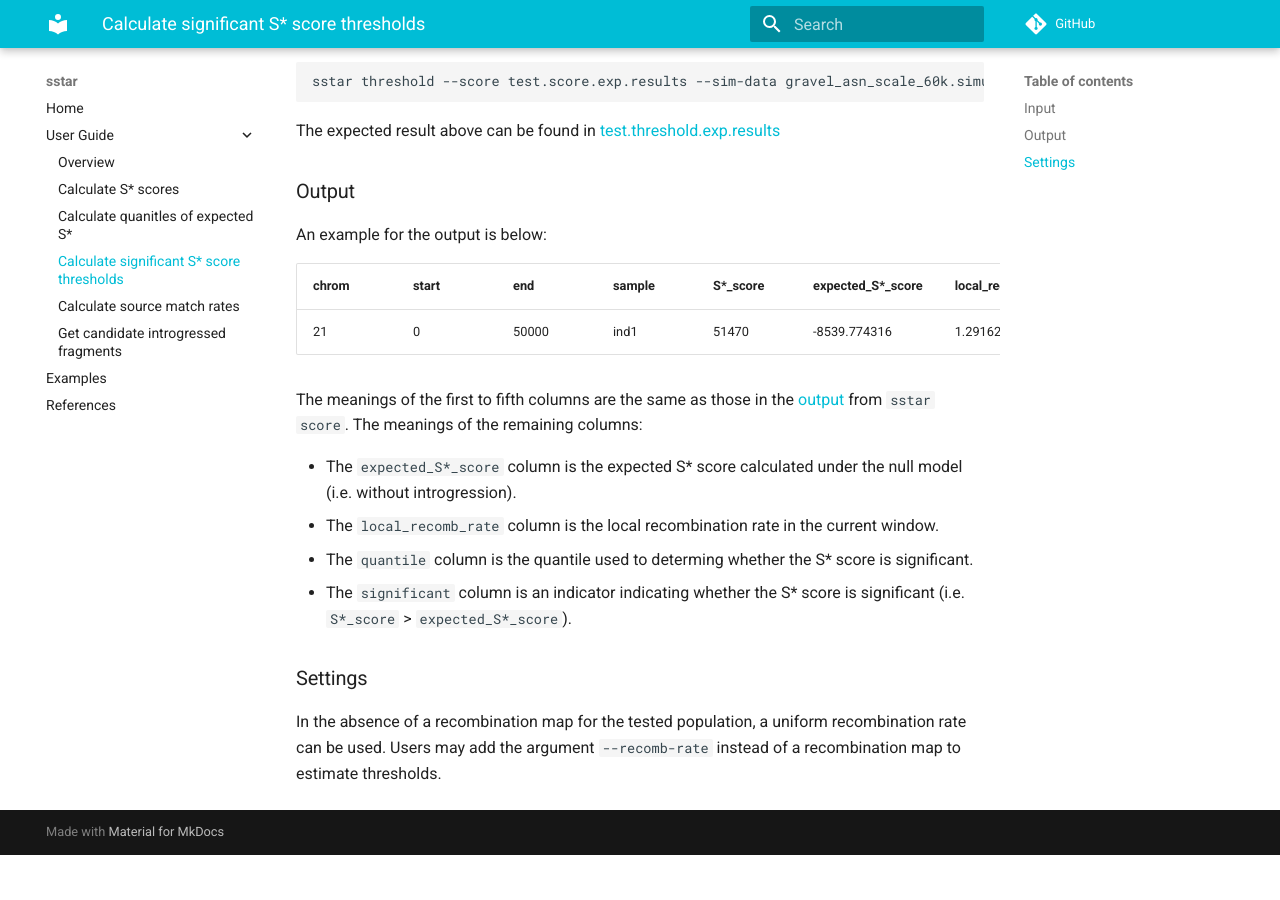
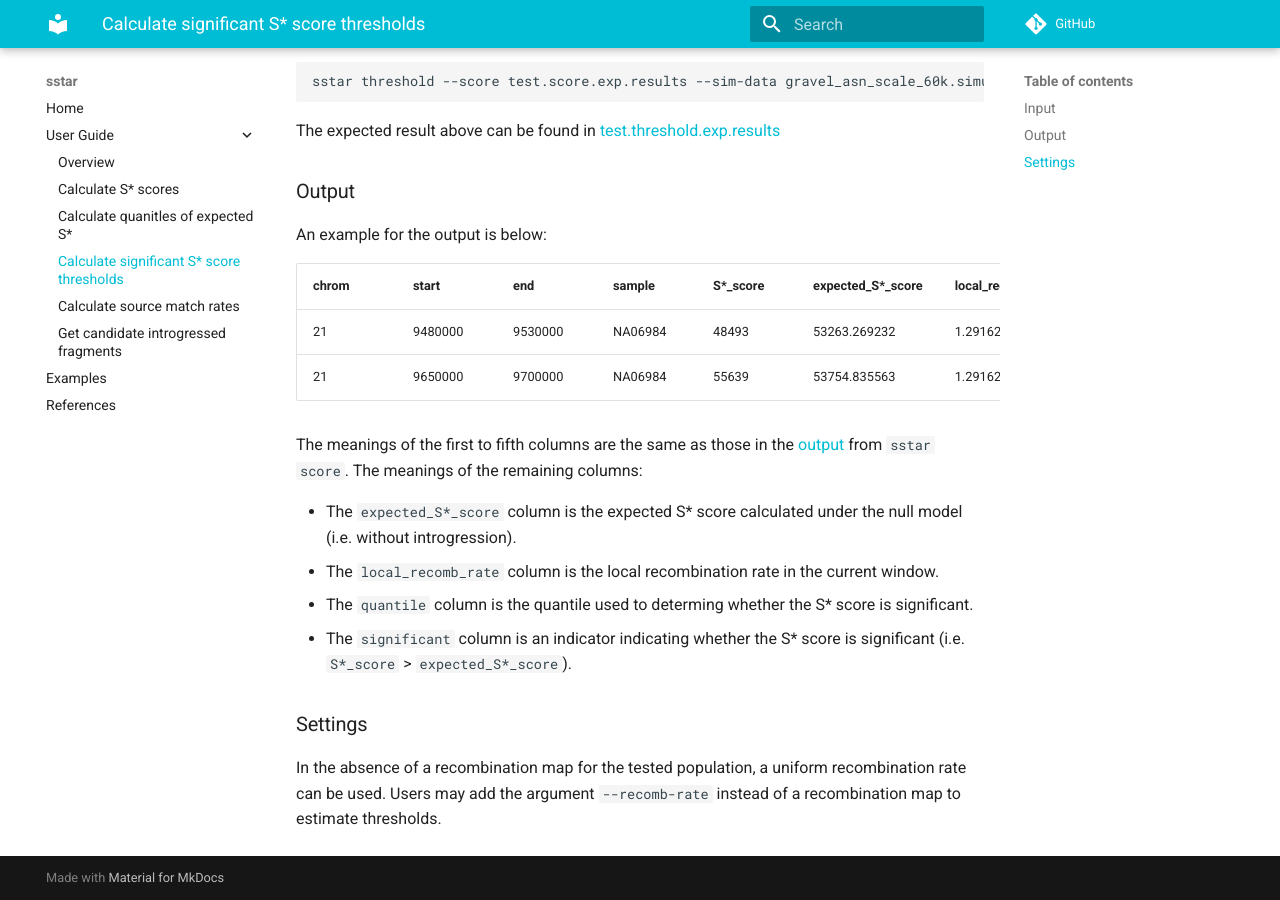
Before and after one commit to xin-huang/sstar, an MkDocs documentation site: the page built from docs/userguide/threshold.md, in a window 1280 px wide and 900 px high, scrolled down 1047 px. Built offline with MkDocs 1.6.1 and Material for MkDocs 9.7.7, drawn with Linux system fonts in a browser that asks for light colours; comment, search, counter and statistics services are not loaded; before the commit the page ends 1902 px from its top, so only the background shows below that.

Commit message:
Update manual

```diff
--- a/docs/userguide/threshold.md
+++ b/docs/userguide/threshold.md
@@ -31,7 +31,8 @@ An example for the output is below:
 
 | chrom | start | end | sample | S*_score | expected_S*_score | local_recomb_rate | quantile | significant |
 | -     | -     | -   | -      | -        | -                 | -                 | -        | -           |
-| 21    |  0    | 50000 | ind1 | 51470 | -8539.774316 | 1.29162 | 0.99 | True |
+| 21    | 9480000 | 9530000 | NA06984 | 48493 | 53263.269232  | 1.29162 | 0.99 | False |
+| 21    | 9650000 | 9700000 | NA06984 | 55639 | 53754.835563  | 1.29162 | 0.99 | True  |
 
 The meanings of the first to fifth columns are the same as those in the [output](https://sstar.readthedocs.io/en/latest/userguide/score/#output) from `sstar score`. The meanings of the remaining columns:
 
```
Also changed, not shown: docs/userguide/tract.md (+2 -0 lines).
